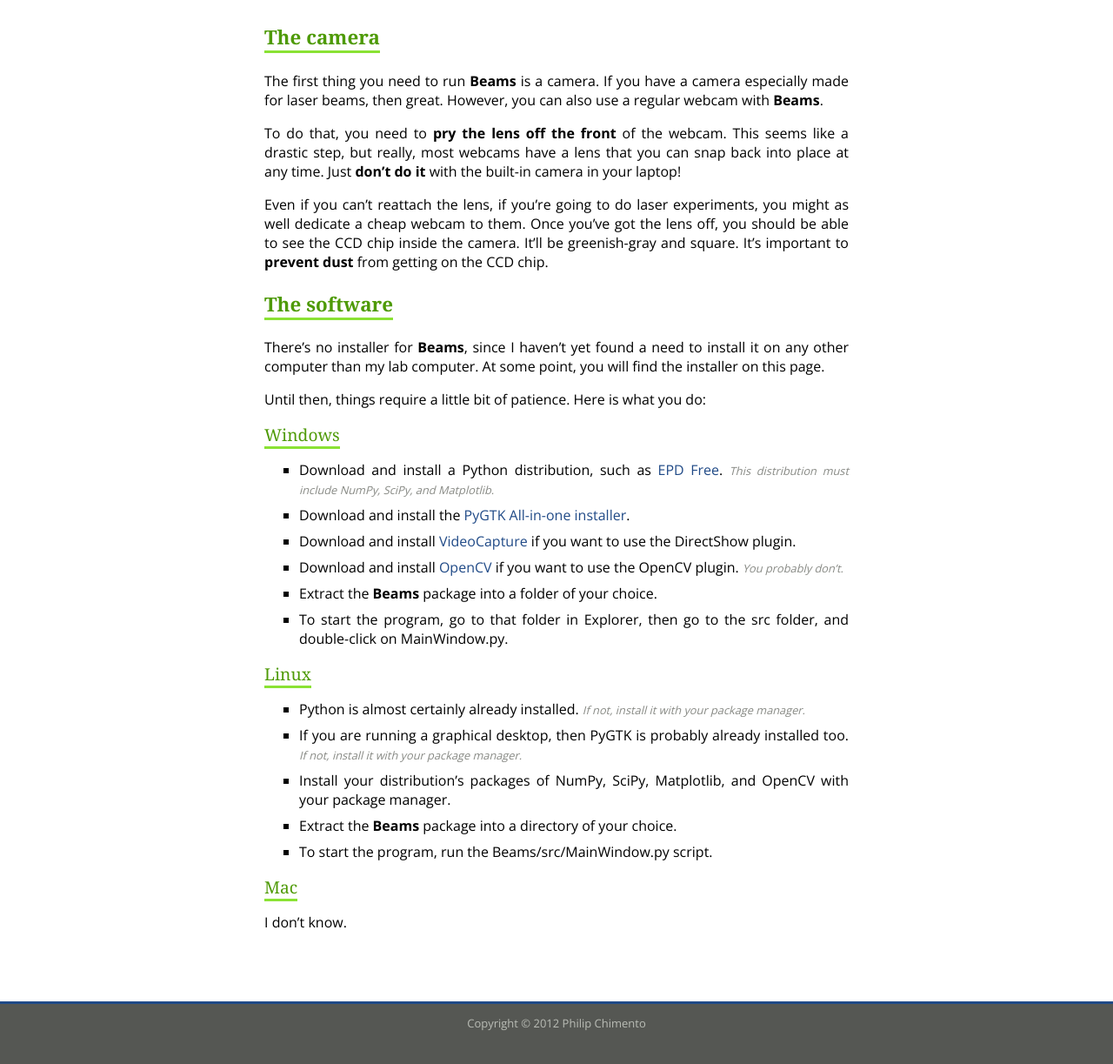
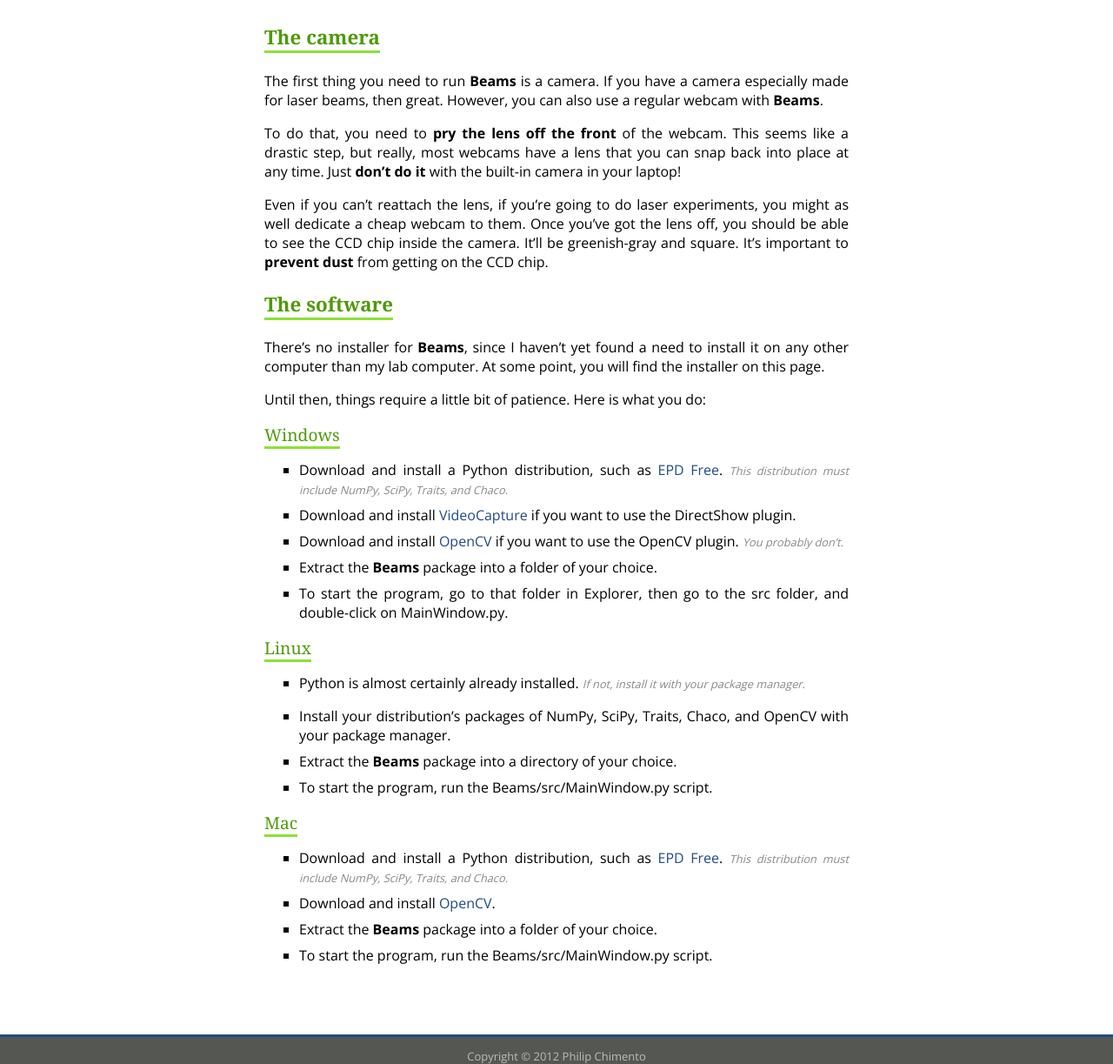
Before and after one commit to ptomato/ptomato.github.com, a Jekyll site: the page built from opensource/beams/beams-download.md, in a window 1280 px wide and 1400 px high, scrolled down 153 px. Shown: the part 177-1400 px from the top of the window at 87% size. Built offline with Jekyll 4.4.1, drawn with Linux system fonts in a browser that asks for light colours; some web fonts are replaced; before the commit the page ends 1515 px from its top, so only the background shows below that; some of the changed text lies outside the part shown.

Commit message:
Update Beams
Add a new zipball and update the information

```diff
--- a/opensource/beams/beams-download.md
+++ b/opensource/beams/beams-download.md
@@ -7,7 +7,7 @@
 ---
 
 <p class="callout">
-  Download the <strong>Beams</strong> package: <a class="source-download" href="/downloads/Beams-20120216.zip">Beams-20120216.zip</a>
+  Download the <strong>Beams</strong> package: <a class="source-download" href="/downloads/Beams-20120725.zip">Beams-20120725.zip</a>
 </p>
 
 # The camera #
@@ -39,8 +39,7 @@
 
 ## Windows ##
 
-* Download and install a Python distribution, such as [EPD Free](http://enthought.com/products/epd_free.php). <span class="note">This distribution must include NumPy, SciPy, and Matplotlib.</span>
-* Download and install the [PyGTK All-in-one installer](pygtk).
+* Download and install a Python distribution, such as [EPD Free](http://enthought.com/products/epd_free.php). <span class="note">This distribution must include NumPy, SciPy, Traits, and Chaco.</span>
 * Download and install [VideoCapture](http://videocapture.sourceforge.net/) if you want to use the DirectShow plugin.
 * Download and install [OpenCV](http://opencv.willowgarage.com/wiki/InstallGuide) if you want to use the OpenCV plugin. <span class="note">You probably don't.</span>
 * Extract the **Beams** package into a folder of your choice.
@@ -49,11 +48,14 @@
 ## Linux ##
 
 * Python is almost certainly already installed. <span class="note">If not, install it with your package manager.</span>
-* If you are running a graphical desktop, then PyGTK is probably already installed too. <span class="note">If not, install it with your package manager.</span>
-* Install your distribution's packages of NumPy, SciPy, Matplotlib, and OpenCV with your package manager.
+{% comment %}* If you are running a graphical desktop, then PyGTK is probably already installed too. <span class="note">If not, install it with your package manager.</span>{% endcomment %}
+* Install your distribution's packages of NumPy, SciPy, Traits, Chaco, and OpenCV with your package manager.
 * Extract the **Beams** package into a directory of your choice.
 * To start the program, run the <span class="file">Beams/src/MainWindow.py</span> script.
 
 ## Mac ##
 
-I don't know.
+* Download and install a Python distribution, such as [EPD Free](http://enthought.com/products/epd_free.php). <span class="note">This distribution must include NumPy, SciPy, Traits, and Chaco.</span>
+* Download and install [OpenCV](http://opencv.willowgarage.com/wiki/InstallGuide).
+* Extract the **Beams** package into a folder of your choice.
+* To start the program, run the <span class="file">Beams/src/MainWindow.py</span> script.
```
Also changed, not shown: opensource/_posts/2012-03-01-beams.md (+1 -1 lines), opensource/beams/beams-info.md (+2 -3 lines), opensource/beams/beams-screenshots.md (+6 -2 lines), images/beams-screenshot-fedora.png (renamed from images/screenshot-fedora.png), images/beams-screenshot-osx.png (added), 2 other files.
